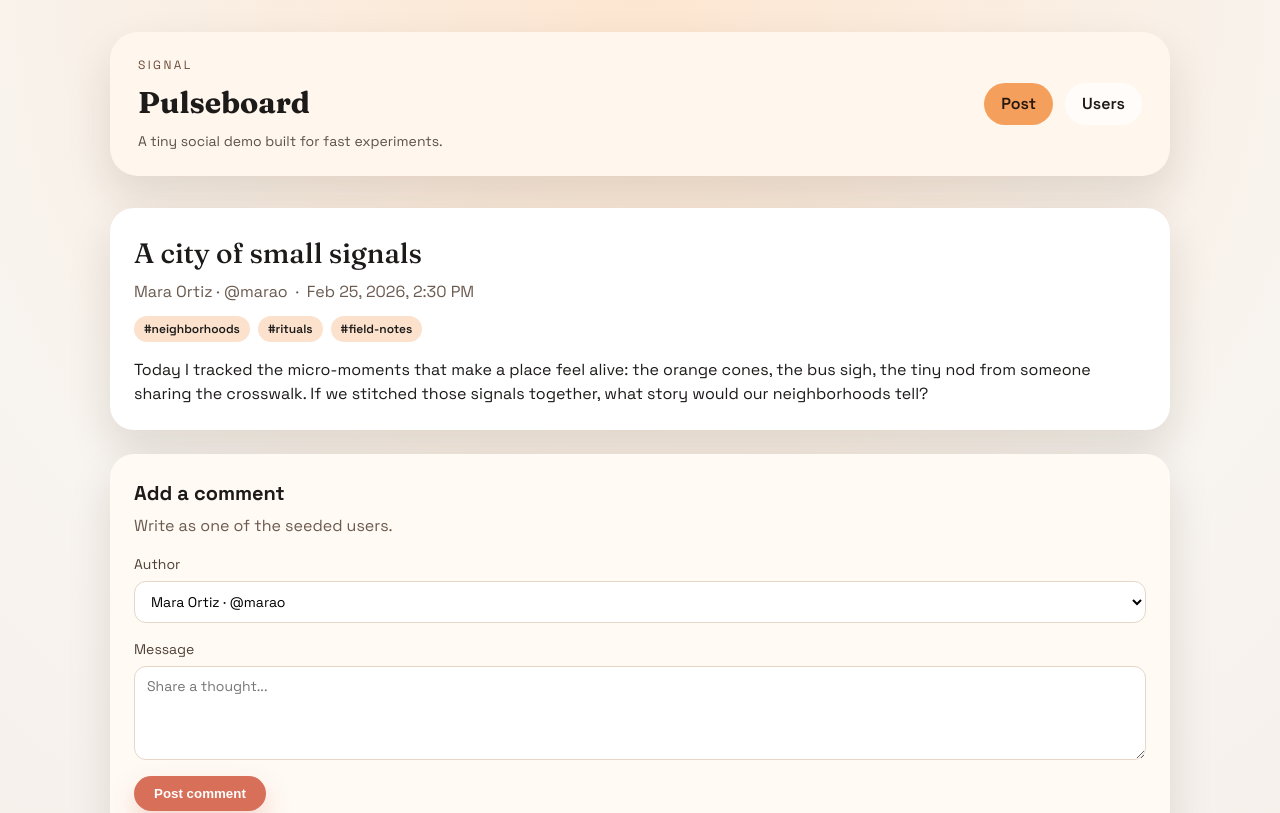
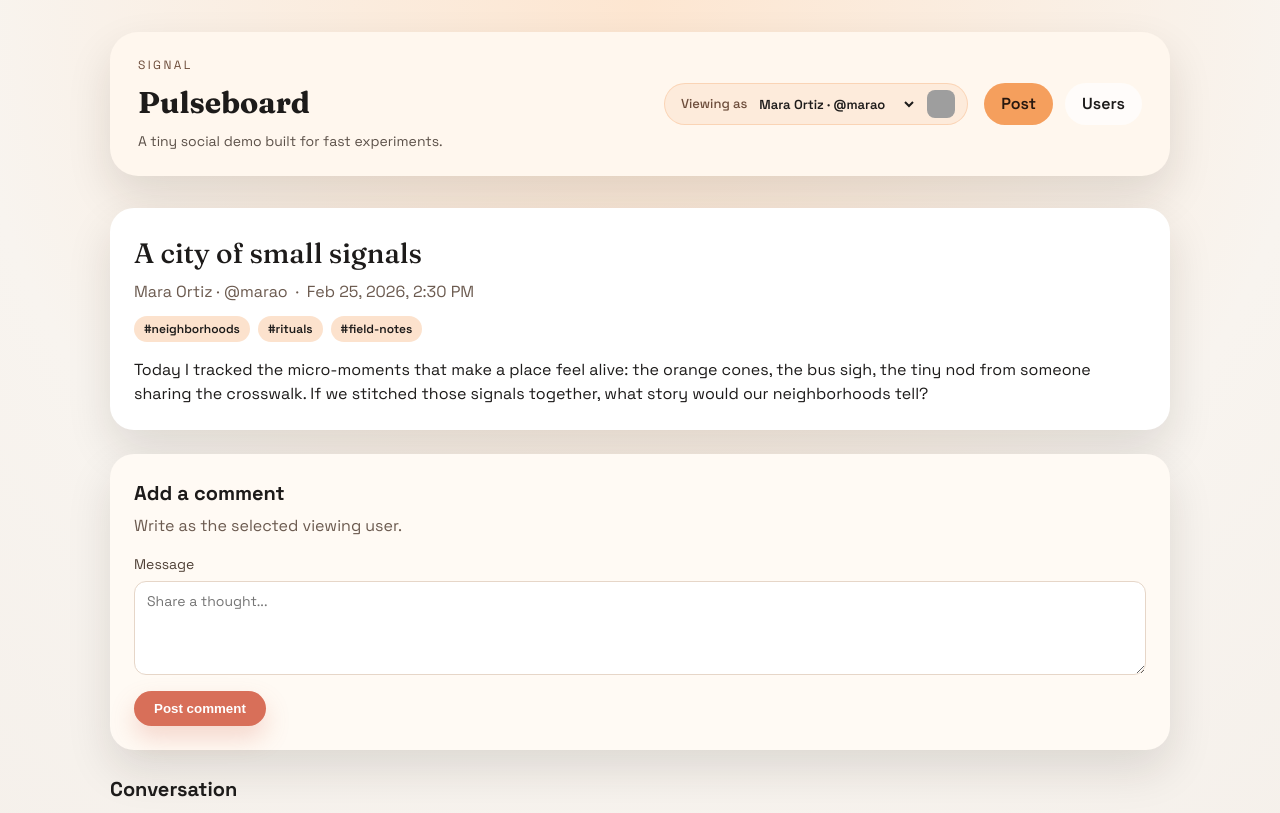
Before and after one commit to mooeypoo/experiment-genai-localization-copilot, a Vue app: page /#/ in a window 1280 px wide. Shown: the top 813 px of the page. Built offline with nearby package versions, Linux system fonts and the light colour scheme; grey boxes are pictures that could not be loaded.

Commit message:
step-03: Viewing-as selector and comment creation

```diff
--- a/src/App.vue
+++ b/src/App.vue
@@ -1,11 +1,19 @@
 <script setup>
+import { onMounted, ref } from 'vue'
 import { RouterView } from 'vue-router'
 import HeaderBar from './components/HeaderBar.vue'
+import { getUsers } from './data/store'
+
+const users = ref([])
+
+onMounted(() => {
+  users.value = getUsers()
+})
 </script>
 
 <template>
   <div class="app">
-    <HeaderBar />
+    <HeaderBar :users="users" />
     <main class="app-main">
       <RouterView />
     </main>
--- a/src/components/CommentForm.vue
+++ b/src/components/CommentForm.vue
@@ -1,36 +1,27 @@
 <script setup>
-import { ref, watch } from 'vue'
+import { ref } from 'vue'
+import { useViewingUser } from '../composables/useViewingUser'
+import { validateComment } from '../data/store'
 
-const props = defineProps({
-  users: {
-    type: Array,
-    required: true
-  }
-})
+const emit = defineEmits(['submit', 'error'])
 
-const emit = defineEmits(['submit'])
-
-const authorId = ref('')
+const { viewingUserId } = useViewingUser()
 const body = ref('')
-
-watch(
-  () => props.users,
-  (next) => {
-    if (!authorId.value && next.length) {
-      authorId.value = next[0].id
-    }
-  },
-  { immediate: true }
-)
+const errorMessage = ref('')
 
 const handleSubmit = () => {
-  const trimmed = body.value.trim()
-  if (!trimmed || !authorId.value) {
+  errorMessage.value = ''
+
+  const error = validateComment(body.value, viewingUserId.value)
+  if (error) {
+    errorMessage.value = error
+    emit('error', error)
     return
   }
+
   emit('submit', {
-    authorId: authorId.value,
-    body: trimmed
+    authorId: viewingUserId.value,
+    body: body.value.trim()
   })
   body.value = ''
 }
@@ -40,21 +31,14 @@ const handleSubmit = () => {
   <section class="card form-card">
     <header class="section-header">
       <h2>Add a comment</h2>
-      <p>Write as one of the seeded users.</p>
+      <p>Write as the selected viewing user.</p>
     </header>
     <form class="form" @submit.prevent="handleSubmit">
-      <label class="form-field">
-        <span>Author</span>
-        <select v-model="authorId" required>
-          <option v-for="user in users" :key="user.id" :value="user.id">
-            {{ user.name }} · @{{ user.handle }}
-          </option>
-        </select>
-      </label>
       <label class="form-field">
         <span>Message</span>
         <textarea v-model="body" rows="4" placeholder="Share a thought..." required></textarea>
       </label>
+      <p v-if="errorMessage" class="error-message">{{ errorMessage }}</p>
       <button type="submit" class="btn">Post comment</button>
     </form>
   </section>
--- a/src/components/HeaderBar.vue
+++ b/src/components/HeaderBar.vue
@@ -1,5 +1,13 @@
 <script setup>
 import NavigationBar from './NavigationBar.vue'
+import ViewingAsSelector from './ViewingAsSelector.vue'
+
+const props = defineProps({
+  users: {
+    type: Array,
+    default: () => []
+  }
+})
 </script>
 
 <template>
@@ -9,6 +17,9 @@ import NavigationBar from './NavigationBar.vue'
       <h1 class="nav-title">Pulseboard</h1>
       <p class="nav-subtitle">A tiny social demo built for fast experiments.</p>
     </div>
-    <NavigationBar />
+    <div class="header-actions">
+      <ViewingAsSelector v-if="users.length" :users="users" />
+      <NavigationBar />
+    </div>
   </header>
 </template>
--- /dev/null
+++ b/src/components/ViewingAsSelector.vue
@@ -0,0 +1,48 @@
+<script setup>
+import { computed, watch } from 'vue'
+import { useViewingUser } from '../composables/useViewingUser'
+
+const props = defineProps({
+  users: {
+    type: Array,
+    required: true
+  }
+})
+
+const { viewingUserId, setViewingUser } = useViewingUser()
+
+const selectedUser = computed({
+  get: () => viewingUserId.value,
+  set: (value) => setViewingUser(value)
+})
+
+const currentUser = computed(() => {
+  return props.users.find((user) => user.id === viewingUserId.value)
+})
+
+watch(
+  () => props.users,
+  (next) => {
+    if (!viewingUserId.value && next.length) {
+      setViewingUser(next[0].id)
+    }
+  },
+  { immediate: true }
+)
+</script>
+
+<template>
+  <div class="viewing-selector">
+    <label class="viewing-label">
+      <span class="viewing-text">Viewing as</span>
+      <select v-model="selectedUser" class="viewing-select">
+        <option v-for="user in users" :key="user.id" :value="user.id">
+          {{ user.name }} · @{{ user.handle }}
+        </option>
+      </select>
+    </label>
+    <div v-if="currentUser" class="viewing-avatar">
+      <img :src="currentUser.avatar" :alt="`${currentUser.name} avatar`" />
+    </div>
+  </div>
+</template>
--- /dev/null
+++ b/src/composables/useViewingUser.js
@@ -0,0 +1,19 @@
+import { ref } from 'vue'
+
+const viewingUserId = ref(null)
+
+export const useViewingUser = () => {
+  const setViewingUser = (userId) => {
+    viewingUserId.value = userId
+  }
+
+  const getViewingUserId = () => {
+    return viewingUserId.value
+  }
+
+  return {
+    viewingUserId,
+    setViewingUser,
+    getViewingUserId
+  }
+}
--- a/src/data/store.js
+++ b/src/data/store.js
@@ -61,14 +61,40 @@ export const createUser = ({ name, handle, bio, location }) => {
   return clone(nextUser)
 }
 
+export const validateComment = (body, authorId) => {
+  if (!body || typeof body !== 'string') {
+    return 'Comment body is required.'
+  }
+  const trimmed = body.trim()
+  if (trimmed.length === 0) {
+    return 'Comment cannot be empty.'
+  }
+  if (trimmed.length > 500) {
+    return 'Comment cannot exceed 500 characters.'
+  }
+  if (!authorId) {
+    return 'Author ID is required.'
+  }
+  const author = state.users.find((user) => user.id === authorId)
+  if (!author) {
+    return 'Invalid author ID.'
+  }
+  return null
+}
+
 export const createComment = ({ postId, authorId, body }) => {
+  const validationError = validateComment(body, authorId)
+  if (validationError) {
+    throw new Error(validationError)
+  }
+
   counters.comment += 1
   const id = `c${counters.comment}`
   const nextComment = {
     id,
     postId,
     authorId,
-    body,
+    body: body.trim(),
     createdAt: new Date().toISOString()
   }
   state.comments.push(nextComment)
--- a/src/style.css
+++ b/src/style.css
@@ -122,6 +122,63 @@ a {
 .nav-bar .router-link-active {
   background: var(--sunrise);
   color: #26170f;
+}
+
+.header-actions {
+  display: flex;
+  align-items: center;
+  gap: 16px;
+}
+
+.viewing-selector {
+  display: flex;
+  align-items: center;
+  gap: 10px;
+  padding: 6px 12px 6px 16px;
+  border-radius: 999px;
+  background: rgba(246, 200, 164, 0.25);
+  border: 1px solid rgba(245, 159, 93, 0.3);
+}
+
+.viewing-label {
+  display: flex;
+  align-items: center;
+  gap: 8px;
+  font-size: 13px;
+}
+
+.viewing-text {
+  color: #6c4c3a;
+  font-weight: 500;
+  white-space: nowrap;
+}
+
+.viewing-select {
+  border: none;
+  background: transparent;
+  font-family: inherit;
+  font-size: 13px;
+  font-weight: 600;
+  color: var(--ink);
+  cursor: pointer;
+  padding: 0;
+}
+
+.viewing-select:focus {
+  outline: none;
+}
+
+.viewing-avatar {
+  width: 28px;
+  height: 28px;
+  border-radius: 8px;
+  overflow: hidden;
+}
+
+.viewing-avatar img {
+  width: 100%;
+  height: 100%;
+  object-fit: cover;
 }
 
 .view {
@@ -277,6 +334,16 @@ a {
   transform: translateY(-2px);
 }
 
+.error-message {
+  margin: 0;
+  padding: 10px 14px;
+  border-radius: 12px;
+  background: #fee;
+  color: #a11;
+  font-size: 13px;
+  border: 1px solid #fcc;
+}
+
 .grid {
   display: grid;
   grid-template-columns: repeat(auto-fit, minmax(220px, 1fr));
@@ -398,6 +465,18 @@ a {
   .app-header {
     flex-direction: column;
     align-items: flex-start;
+    gap: 16px;
+  }
+
+  .header-actions {
+    width: 100%;
+    flex-direction: column;
+    gap: 12px;
+  }
+
+  .viewing-selector {
+    width: 100%;
+    justify-content: space-between;
   }
 
   .nav-bar {
--- a/src/views/PostView.vue
+++ b/src/views/PostView.vue
@@ -20,12 +20,16 @@ const loadData = () => {
 }
 
 const handleCommentSubmit = ({ authorId, body }) => {
+  try {
     createComment({
       postId,
       authorId,
       body
     })
     comments.value = getComments(postId)
+  } catch (error) {
+    console.error('Failed to create comment:', error.message)
+  }
 }
 
 onMounted(loadData)
@@ -34,7 +38,7 @@ onMounted(loadData)
 <template>
   <section class="view">
     <PostCard v-if="post" :post="post" :author="author" />
-    <CommentForm v-if="users.length" :users="users" @submit="handleCommentSubmit" />
+    <CommentForm @submit="handleCommentSubmit" />
     <CommentList :comments="comments" :users="users" />
   </section>
 </template>
```
Also changed, not shown: 2 other files (tests, documents, lock files or other folders). Lines whose indentation alone changed are shown as unchanged.
